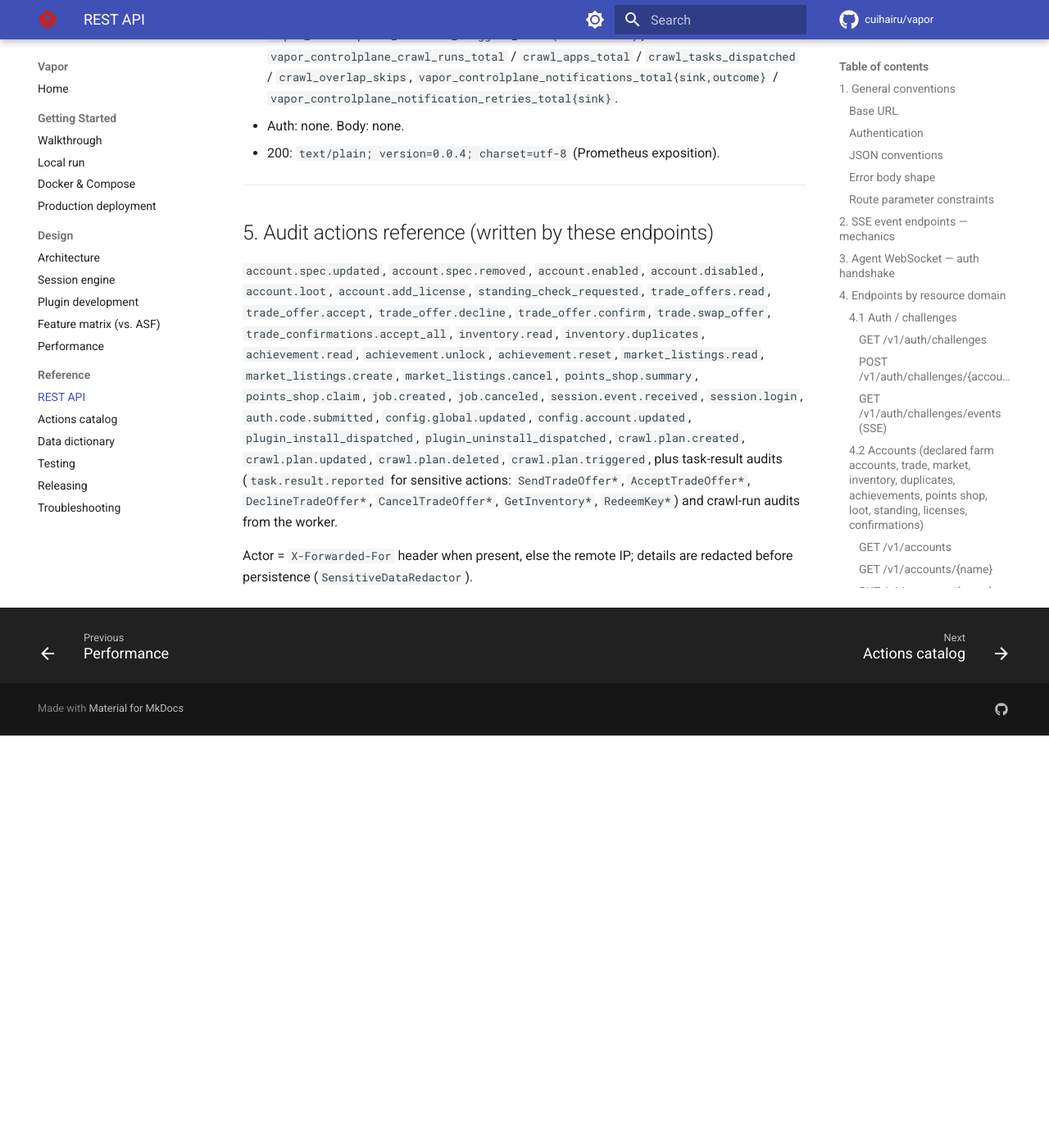
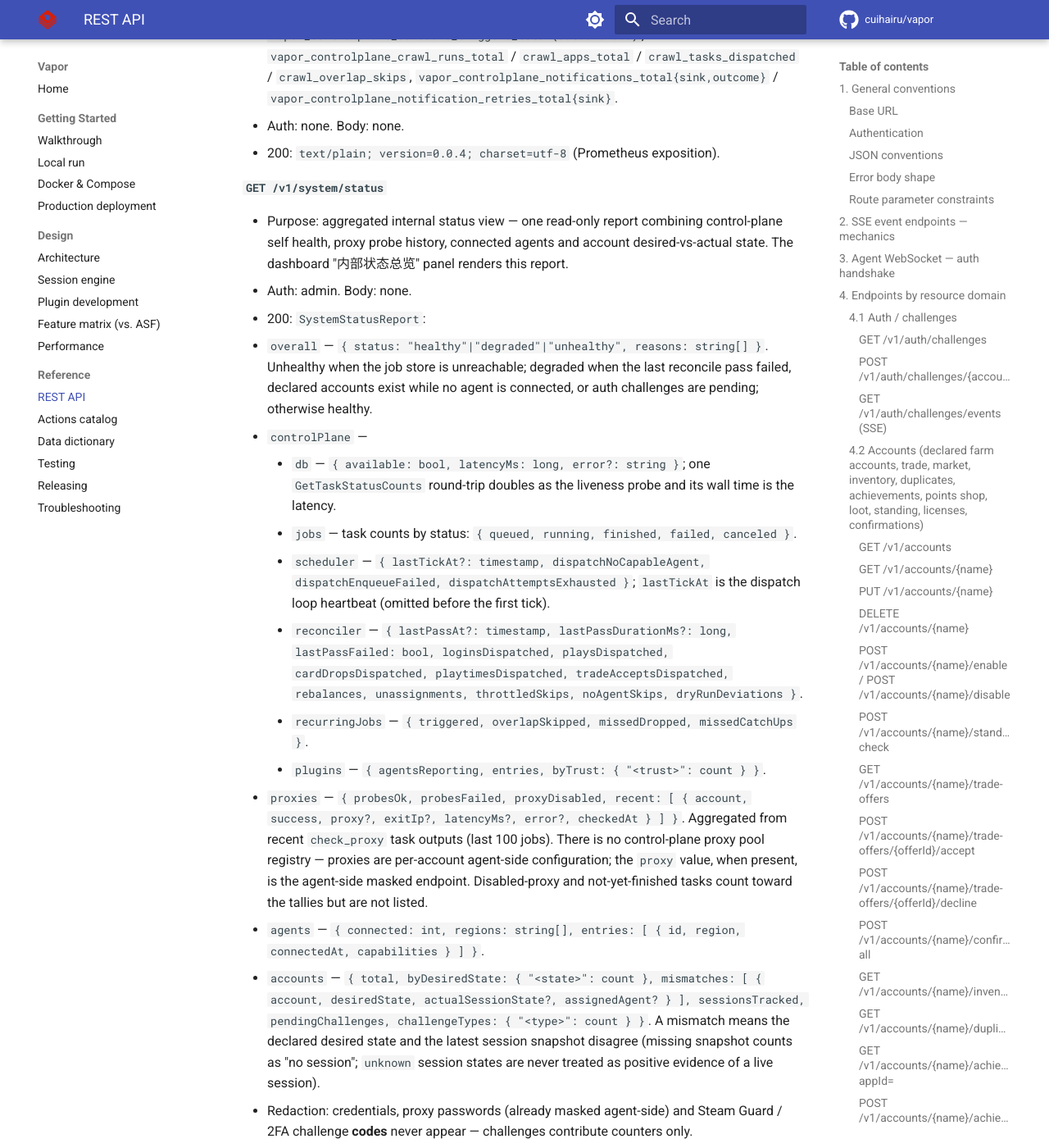
Before and after one commit to cuihairu/vapor, an MkDocs documentation site: the page built from docs/api.md, in a window 1280 px wide and 1400 px high, scrolled down 25048 px. Shown: the whole window at 82% size. Built offline with MkDocs 1.6.1 and Material for MkDocs 9.7.7, drawn with Linux system fonts in a browser that asks for light colours; comment, search, counter and statistics services are not loaded; before the commit the page ends 25945 px from its top, so only the background shows below that.

Commit message:
docs: 记录 /v1/system/status 端点文档与内部状态展示轮
- docs/api.md 4.11 System 段新增 GET /v1/system/status 完整文档
  (overall 推导规则、各块字段、redaction 说明)
- CHANGELOG.md [Unreleased].Added 记录内部状态视图(端点+面板+SSE debounce)
- todo.md 入册内部状态集中展示轮(覆盖率双 100%:16157/16157 行、6233/6233 分支)

Co-Authored-By: Claude Code <noreply@anthropic.com>

```diff
--- a/docs/api.md
+++ b/docs/api.md
@@ -638,6 +638,24 @@ Job records: `Job = { id, action, region?, targets: string[], meta?: {string:str
 - Auth: none. Body: none.
 - 200: `text/plain; version=0.0.4; charset=utf-8` (Prometheus exposition).
 
+#### `GET /v1/system/status`
+- Purpose: aggregated internal status view — one read-only report combining control-plane self health, proxy probe history, connected agents and account desired-vs-actual state. The dashboard "内部状态总览" panel renders this report.
+- Auth: admin. Body: none.
+- 200: `SystemStatusReport`:
+  - `overall` — `{ status: "healthy"|"degraded"|"unhealthy", reasons: string[] }`. Unhealthy when the job store is unreachable; degraded when the last reconcile pass failed, declared accounts exist while no agent is connected, or auth challenges are pending; otherwise healthy.
+  - `controlPlane` —
+    - `db` — `{ available: bool, latencyMs: long, error?: string }`; one `GetTaskStatusCounts` round-trip doubles as the liveness probe and its wall time is the latency.
+    - `jobs` — task counts by status: `{ queued, running, finished, failed, canceled }`.
+    - `scheduler` — `{ lastTickAt?: timestamp, dispatchNoCapableAgent, dispatchEnqueueFailed, dispatchAttemptsExhausted }`; `lastTickAt` is the dispatch loop heartbeat (omitted before the first tick).
+    - `reconciler` — `{ lastPassAt?: timestamp, lastPassDurationMs?: long, lastPassFailed: bool, loginsDispatched, playsDispatched, cardDropsDispatched, playtimesDispatched, tradeAcceptsDispatched, rebalances, unassignments, throttledSkips, noAgentSkips, dryRunDeviations }`.
+    - `recurringJobs` — `{ triggered, overlapSkipped, missedDropped, missedCatchUps }`.
+    - `plugins` — `{ agentsReporting, entries, byTrust: { "<trust>": count } }`.
+  - `proxies` — `{ probesOk, probesFailed, proxyDisabled, recent: [ { account, success, proxy?, exitIp?, latencyMs?, error?, checkedAt } ] }`. Aggregated from recent `check_proxy` task outputs (last 100 jobs). There is no control-plane proxy pool registry — proxies are per-account agent-side configuration; the `proxy` value, when present, is the agent-side masked endpoint. Disabled-proxy and not-yet-finished tasks count toward the tallies but are not listed.
+  - `agents` — `{ connected: int, regions: string[], entries: [ { id, region, connectedAt, capabilities } ] }`.
+  - `accounts` — `{ total, byDesiredState: { "<state>": count }, mismatches: [ { account, desiredState, actualSessionState?, assignedAgent? } ], sessionsTracked, pendingChallenges, challengeTypes: { "<type>": count } }`. A mismatch means the declared desired state and the latest session snapshot disagree (missing snapshot counts as "no session"; `unknown` session states are never treated as positive evidence of a live session).
+  - Redaction: credentials, proxy passwords (already masked agent-side) and Steam Guard / 2FA challenge **codes** never appear — challenges contribute counters only.
+- Errors: 401.
+
 ---
 
 ## 5. Audit actions reference (written by these endpoints)
```
Also changed, not shown: CHANGELOG.md (+11 -0 lines), todo.md (+2 -0 lines).
